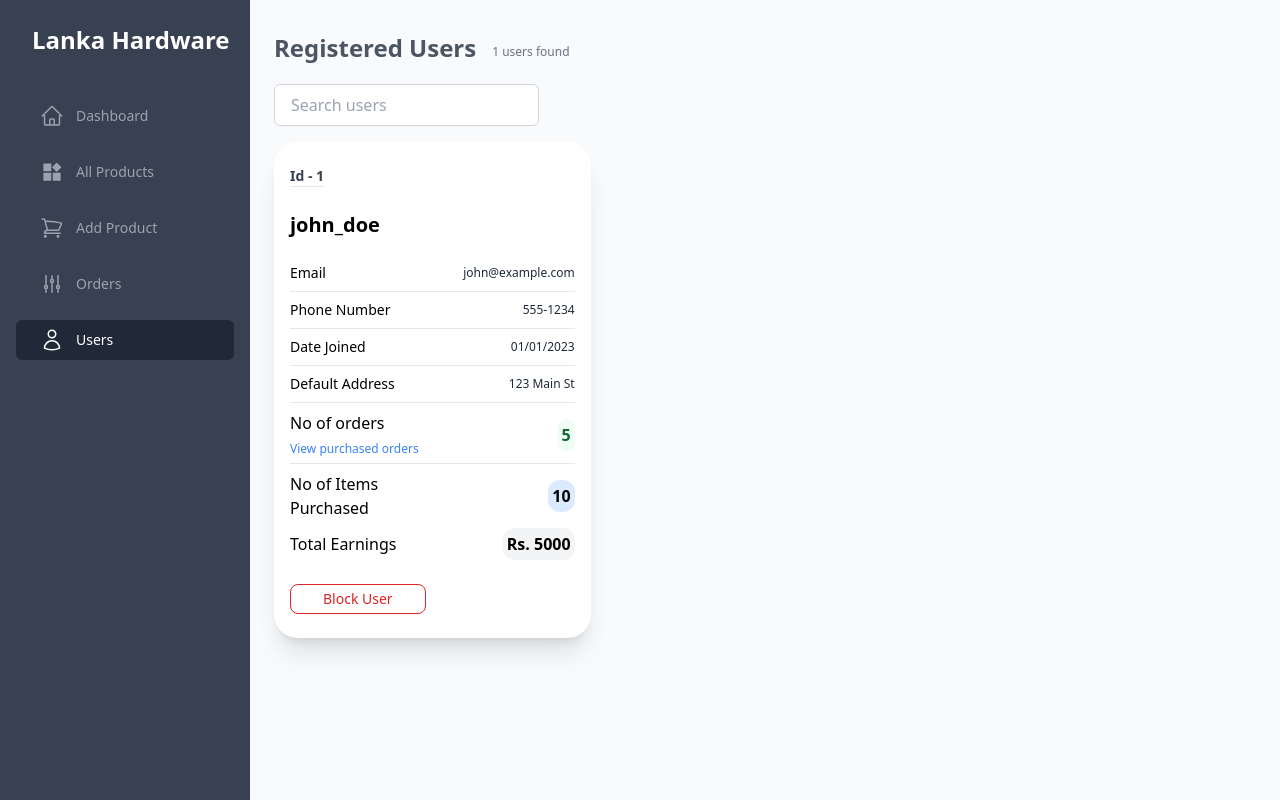
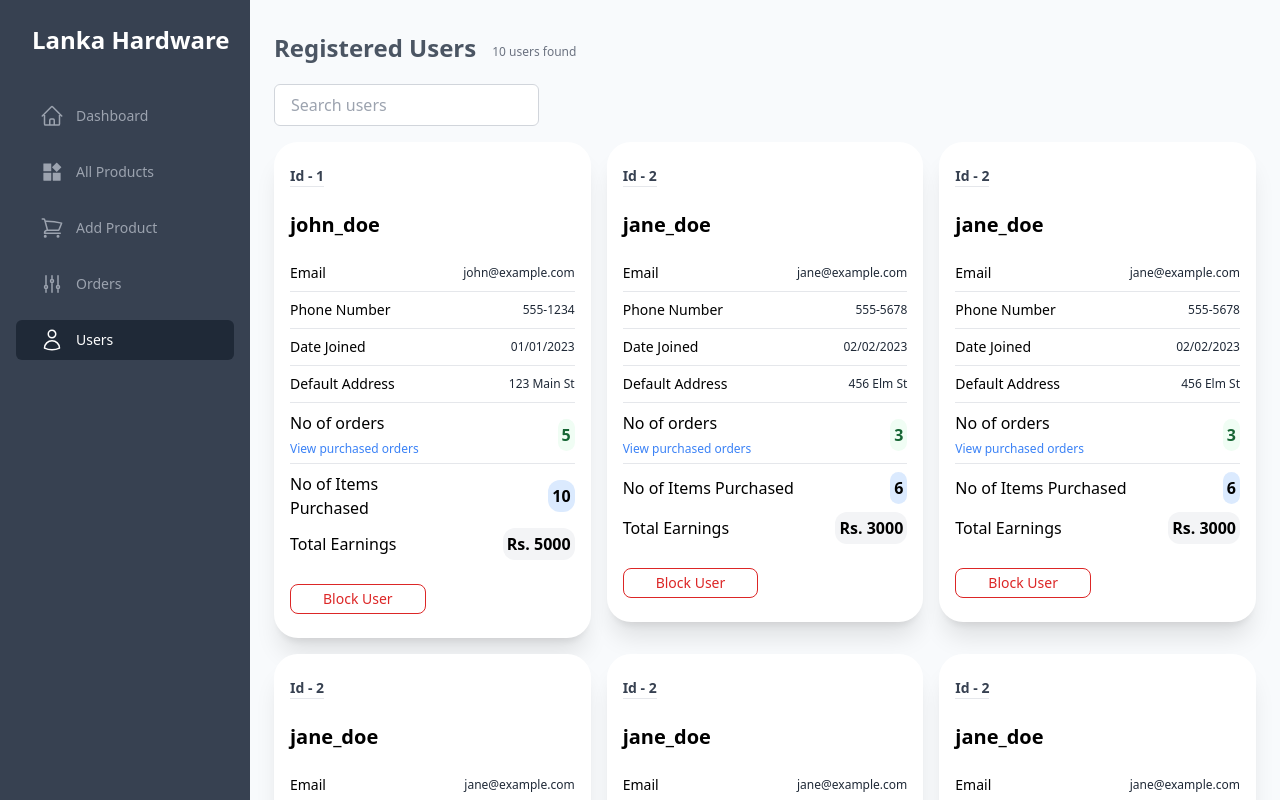
Before and after one commit to SPPM-GP-15/lanka-hardware-admin, a React (Vite) app: page /users in a window 1280 px wide. Built offline with nearby package versions, Linux system fonts and the light colour scheme.

Commit message:
Update Changes

```diff
--- a/src/routes/users/Users.jsx
+++ b/src/routes/users/Users.jsx
@@ -15,6 +15,114 @@ const User = () => {
       totalOrders: 5,
       itemsPurchased: 10,
       totalEarnings: 5000,
+      blocked: false,
+    },
+    {
+      id: 2,
+      username: "jane_doe",
+      email: "jane@example.com",
+      address: "456 Elm St",
+      phone: "555-5678",
+      dateJoined: "02/02/2023",
+      totalOrders: 3,
+      itemsPurchased: 6,
+      totalEarnings: 3000,
+      blocked: false,
+    },
+    {
+      id: 2,
+      username: "jane_doe",
+      email: "jane@example.com",
+      address: "456 Elm St",
+      phone: "555-5678",
+      dateJoined: "02/02/2023",
+      totalOrders: 3,
+      itemsPurchased: 6,
+      totalEarnings: 3000,
+      blocked: false,
+    },
+    {
+      id: 2,
+      username: "jane_doe",
+      email: "jane@example.com",
+      address: "456 Elm St",
+      phone: "555-5678",
+      dateJoined: "02/02/2023",
+      totalOrders: 3,
+      itemsPurchased: 6,
+      totalEarnings: 3000,
+      blocked: false,
+    },
+    {
+      id: 2,
+      username: "jane_doe",
+      email: "jane@example.com",
+      address: "456 Elm St",
+      phone: "555-5678",
+      dateJoined: "02/02/2023",
+      totalOrders: 3,
+      itemsPurchased: 6,
+      totalEarnings: 3000,
+      blocked: false,
+    },
+    {
+      id: 2,
+      username: "jane_doe",
+      email: "jane@example.com",
+      address: "456 Elm St",
+      phone: "555-5678",
+      dateJoined: "02/02/2023",
+      totalOrders: 3,
+      itemsPurchased: 6,
+      totalEarnings: 3000,
+      blocked: false,
+    },
+    {
+      id: 2,
+      username: "jane_doe",
+      email: "jane@example.com",
+      address: "456 Elm St",
+      phone: "555-5678",
+      dateJoined: "02/02/2023",
+      totalOrders: 3,
+      itemsPurchased: 6,
+      totalEarnings: 3000,
+      blocked: false,
+    },
+    {
+      id: 2,
+      username: "jane_doe",
+      email: "jane@example.com",
+      address: "456 Elm St",
+      phone: "555-5678",
+      dateJoined: "02/02/2023",
+      totalOrders: 3,
+      itemsPurchased: 6,
+      totalEarnings: 3000,
+      blocked: false,
+    },
+    {
+      id: 2,
+      username: "jane_doe",
+      email: "jane@example.com",
+      address: "456 Elm St",
+      phone: "555-5678",
+      dateJoined: "02/02/2023",
+      totalOrders: 3,
+      itemsPurchased: 6,
+      totalEarnings: 3000,
+      blocked: false,
+    },
+    {
+      id: 2,
+      username: "jane_doe",
+      email: "jane@example.com",
+      address: "456 Elm St",
+      phone: "555-5678",
+      dateJoined: "02/02/2023",
+      totalOrders: 3,
+      itemsPurchased: 6,
+      totalEarnings: 3000,
       blocked: false,
     },
   ]);
```
